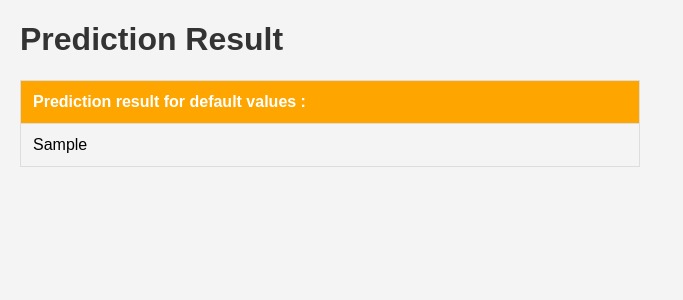
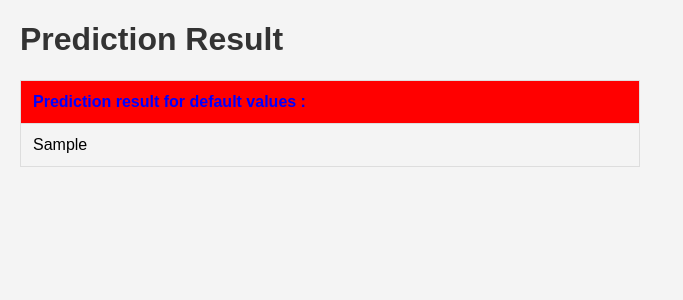
Before and after one commit to karima-ELMAJDOUB/docker-jenkins-flask, a Flask app: template templates/result.html in a window 1280 px wide. Shown: the top 300 px of the page, without its empty margins (0-683 px from the left). Run offline with Flask 3, Linux system fonts and the light colour scheme; the template is opened without the code that fills it: most values are stand-ins (such as "Sample title", 1, 10 or a date in 2020); parts of the project's set-up code (start-up, migrations or seed data) failed here and were passed over.

Commit message:
first commit

```diff
--- a/server.py
+++ b/server.py
@@ -14,7 +14,7 @@ labels = {
 # Fonction de prédiction
 def predict_default():
     # Utilisez des valeurs par défaut pour la prédiction
-    default_feature = [[30.8, 16.0, 27.2, 39.2]]
+    default_feature = [[1.8, 1.0, 2.2, 3.2]]
     prediction = model.predict(default_feature)
     return labels[prediction[0]]
 
--- a/templates/result.html
+++ b/templates/result.html
@@ -25,8 +25,8 @@
             border-bottom: 1px solid #ddd;
         }
         th {
-            background-color: #FFA500;
-            color: white;
+            background-color: #FF0000;
+            color: blue ;
         }
     </style>
 </head>
```
